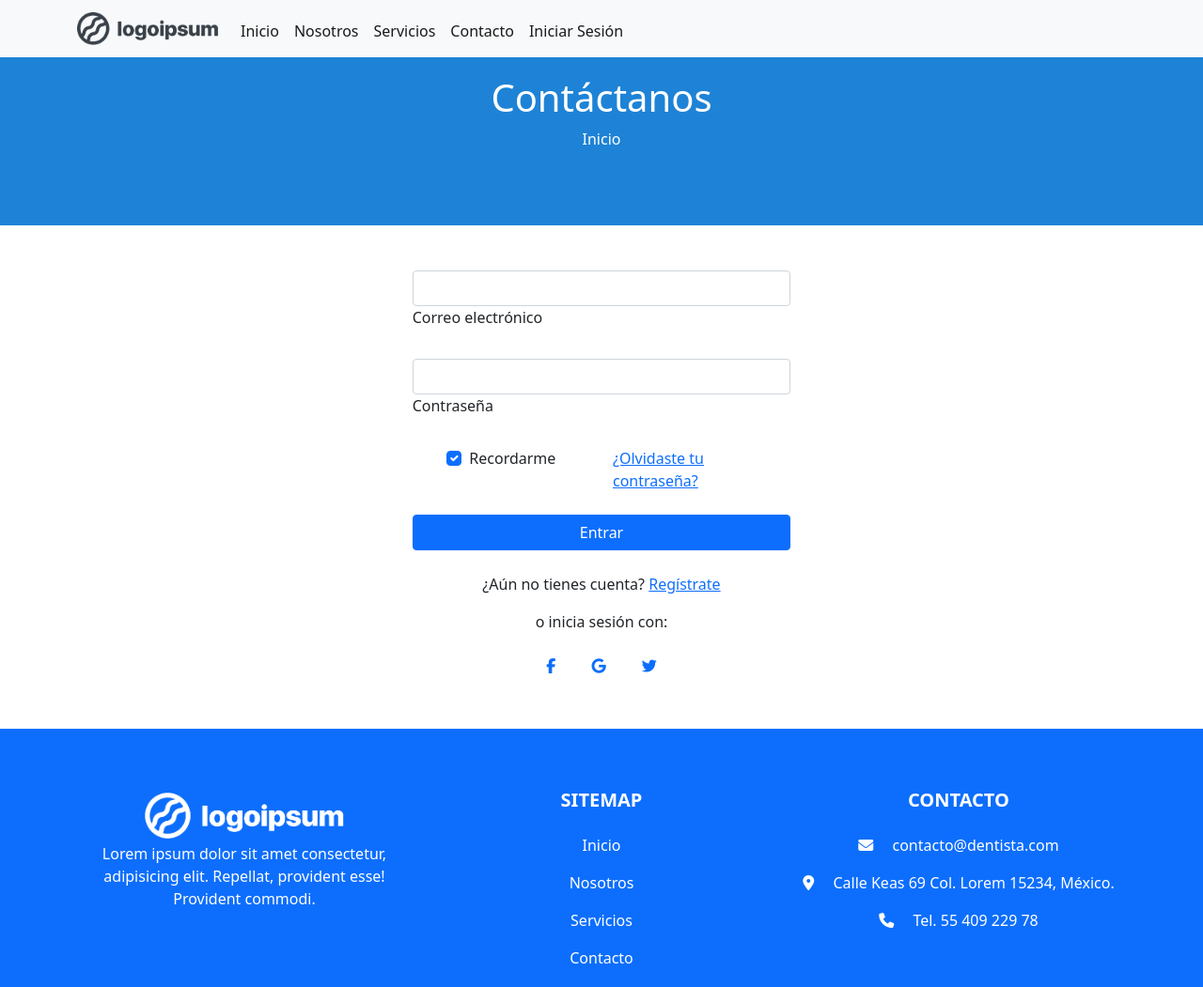
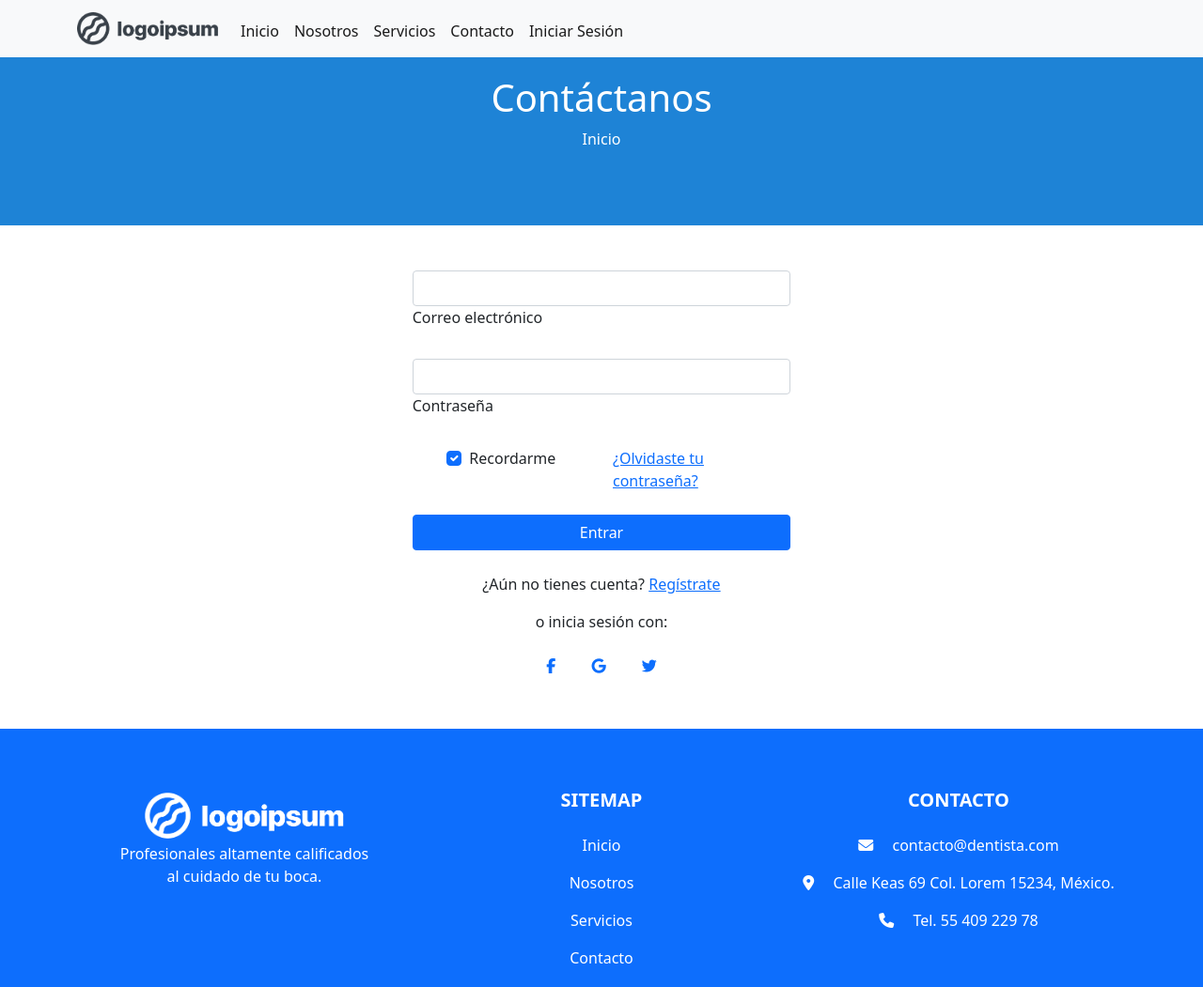
Before and after one commit to rex29design/mi_pagina, a website: page páginas/iniciar-sesion.html in a window 1280 px wide. Shown: the top 1051 px of the page at 94% size. Drawn offline with nearby package versions, Linux system fonts and the light colour scheme.

Commit message:
Update final

```diff
--- a/páginas/iniciar-sesion.html
+++ b/páginas/iniciar-sesion.html
@@ -111,7 +111,7 @@
             <div class="row text-center">
                 <div class="col-md-4 col-lg-4 col-xl-4 mx-auto mt-3">
                     <img src="/mi_pagina/img/logo-white.png" width="220px" alt="logoipsum">
-                    <p>Lorem ipsum dolor sit amet consectetur, adipisicing elit. Repellat, provident esse! Provident commodi.</p>
+                    <p>Profesionales altamente calificados <br> al cuidado de tu boca.</p>
                 </div>
 
                 <div class="col-md-4 col-lg-4 col-xl-4 mx-auto mt-3">
```
